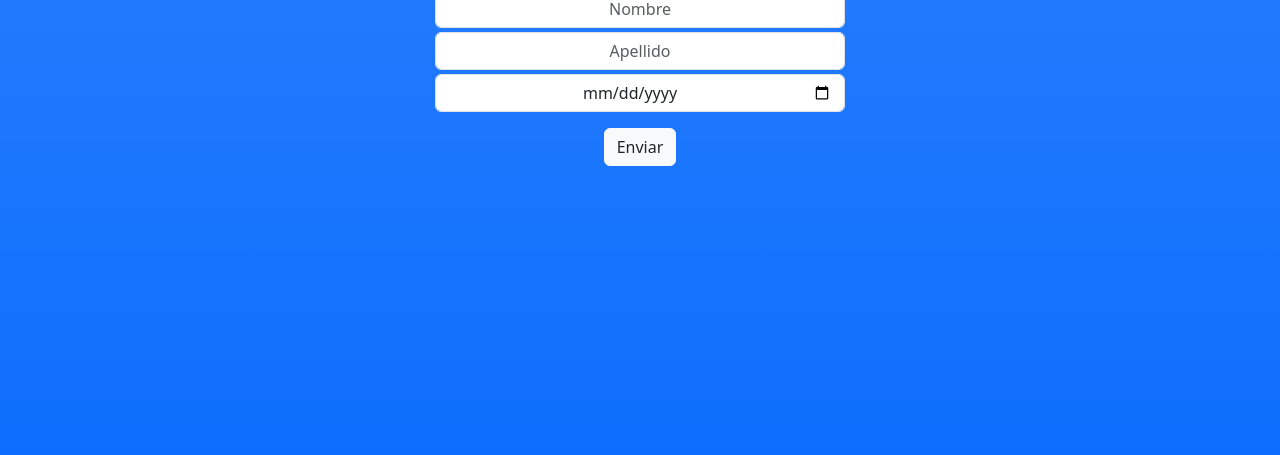
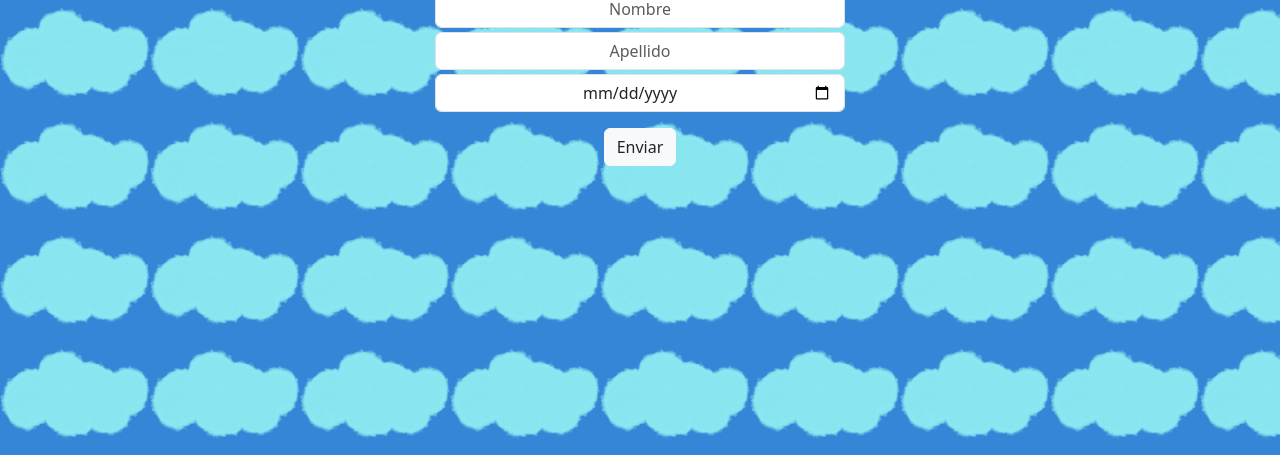
Before and after one commit to SagoDev/Actividad-11.2-Code-Challenge-Desafio-Sincronico, a plain HTML site: page index.html in a window 1280 px wide. Shown: the part 345-800 px from the top of the page. Drawn offline with nearby package versions, Linux system fonts and the light colour scheme.

Commit message:
Added pattern body

```diff
--- a/index.html
+++ b/index.html
@@ -4,9 +4,10 @@
     <meta charset="UTF-8">
     <meta name="viewport" content="width=device-width, initial-scale=1.0">
     <link href="https://cdn.jsdelivr.net/npm/bootstrap@5.3.1/dist/css/bootstrap.min.css" rel="stylesheet" integrity="sha384-4bw+/aepP/YC94hEpVNVgiZdgIC5+VKNBQNGCHeKRQN+PtmoHDEXuppvnDJzQIu9" crossorigin="anonymous">
+    <link rel="stylesheet" href="style.css">
     <title>Document</title>
 </head>
-<body class="bg-primary bg-gradient">
+<body>
     <div class="container">
         <div class="row vh-100 align-items-center text-center">
             <div class="mx-auto w-50 pt-2 pb-2 rounded">
--- /dev/null
+++ b/style.css
@@ -0,0 +1,10 @@
+body {
+    background-image: url(cloud.png);
+
+    background-repeat: repeat;
+
+    background-size: 150px;
+
+    background-color: rgb(53, 134, 214);
+
+}
```
